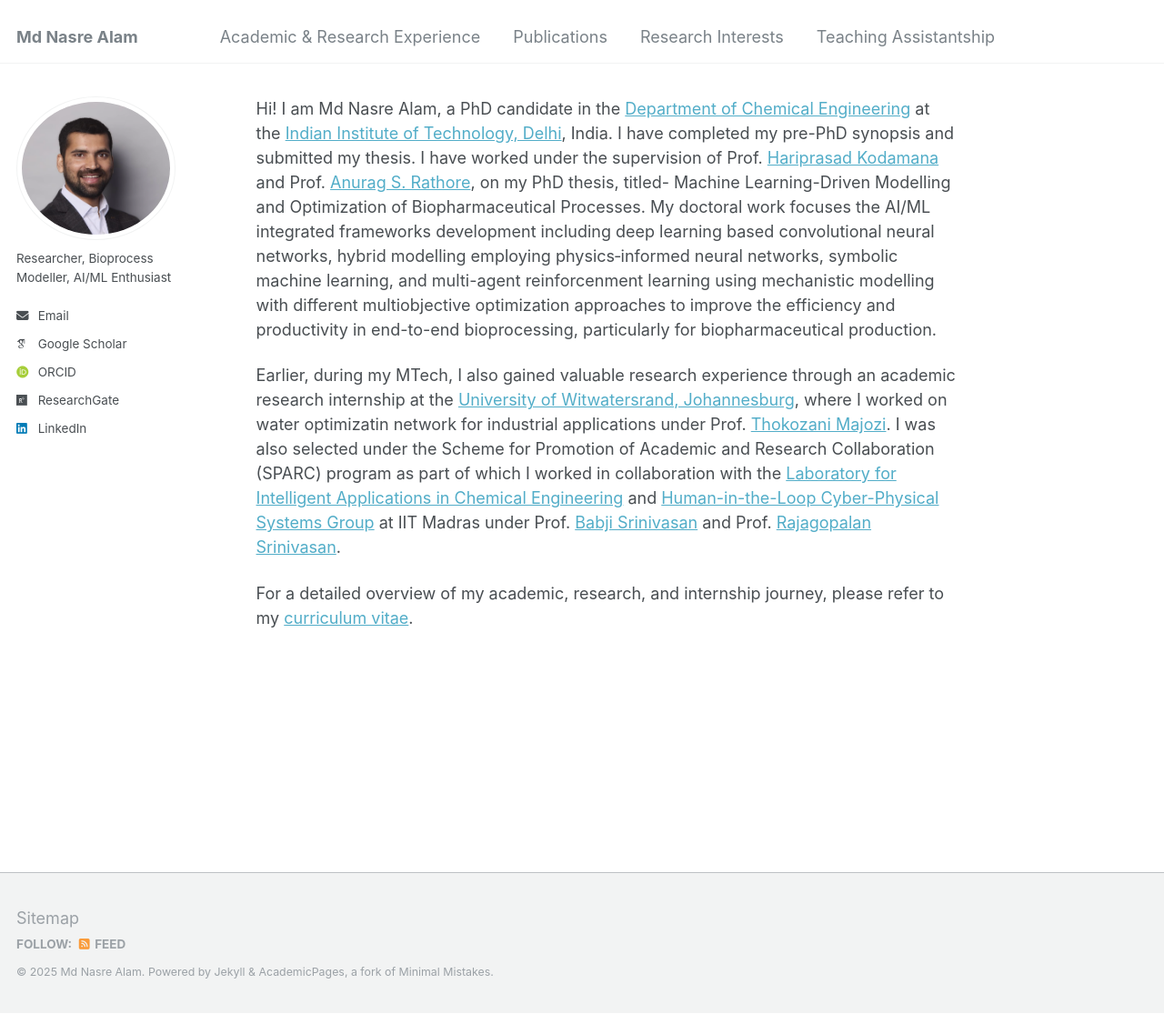
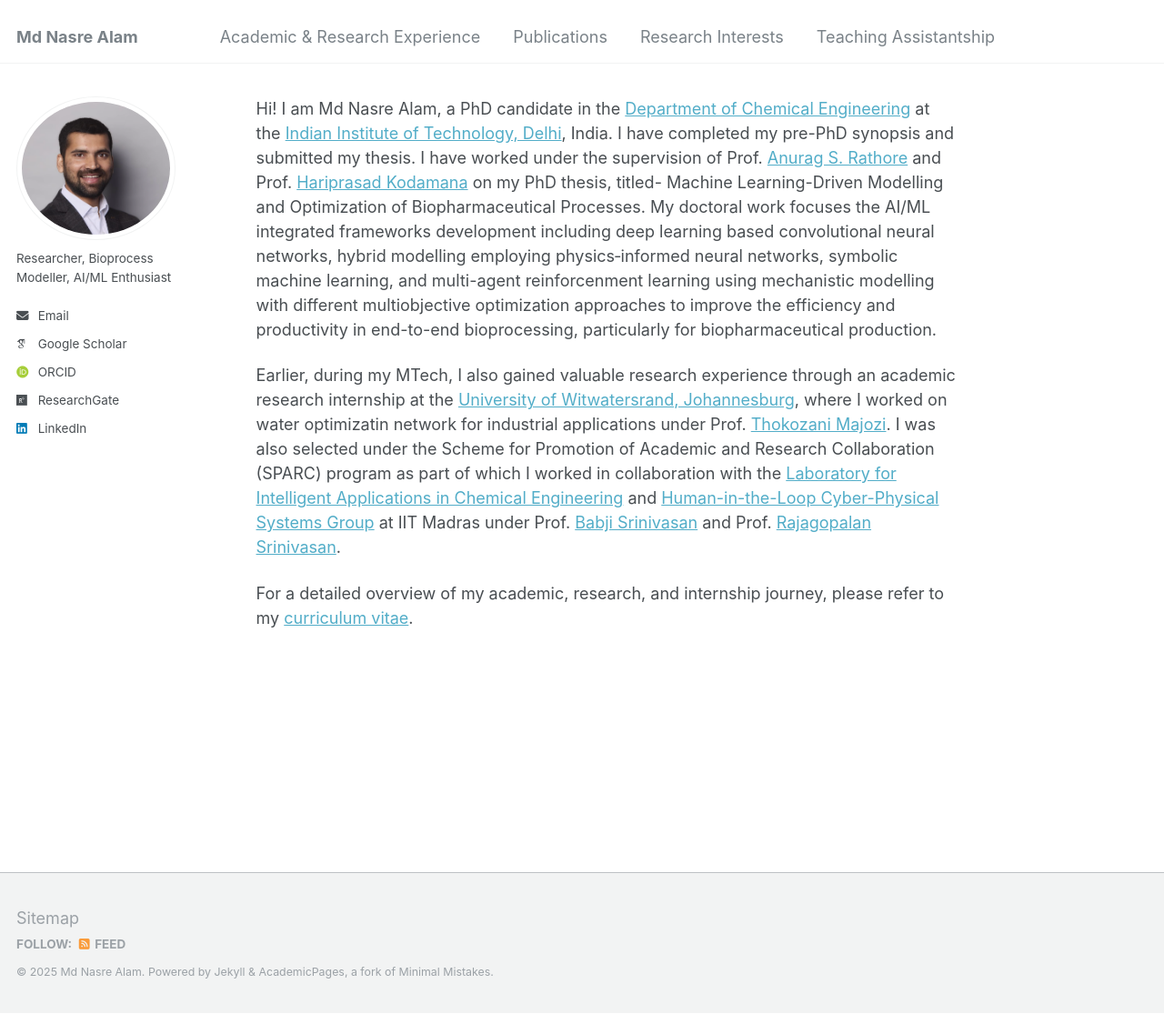
Before and after one commit to mdnasreiit/mdnasreiit.github.io, a Jekyll site: the page built from _pages/about.md, in a window 1280 px wide and 1115 px high. Shown: the whole window at 91% size. Built offline with Jekyll 4.4.1, drawn with Linux system fonts in a browser that asks for light colours; some web fonts are replaced.

```diff
--- a/_pages/about.md
+++ b/_pages/about.md
@@ -7,7 +7,7 @@ redirect_from:
   - /about.html
 ---
 
-Hi! I am Md Nasre Alam, a PhD candidate in the [Department of Chemical Engineering](https://chemical.iitd.ac.in/) at the [Indian Institute of Technology, Delhi](https://home.iitd.ac.in/), India. I have completed my pre-PhD synopsis and submitted my thesis. I have worked under the supervision of Prof. [Hariprasad Kodamana](https://web.iitd.ac.in/~kodamana/index.html) and Prof. [Anurag S. Rathore](https://www.biotechcmz.com/), on my PhD thesis, titled- Machine Learning-Driven Modelling and Optimization of Biopharmaceutical Processes. My doctoral work focuses the AI/ML integrated frameworks development including deep learning based convolutional neural networks, hybrid modelling employing physics‐informed neural networks, symbolic machine learning, and multi-agent reinforcenment learning using mechanistic modelling with different multiobjective optimization approaches to improve the efficiency and productivity in end-to-end bioprocessing, particularly for biopharmaceutical production.
+Hi! I am Md Nasre Alam, a PhD candidate in the [Department of Chemical Engineering](https://chemical.iitd.ac.in/) at the [Indian Institute of Technology, Delhi](https://home.iitd.ac.in/), India. I have completed my pre-PhD synopsis and submitted my thesis. I have worked under the supervision of Prof. [Anurag S. Rathore](https://www.biotechcmz.com/) and Prof. [Hariprasad Kodamana](https://web.iitd.ac.in/~kodamana/index.html) on my PhD thesis, titled- Machine Learning-Driven Modelling and Optimization of Biopharmaceutical Processes. My doctoral work focuses the AI/ML integrated frameworks development including deep learning based convolutional neural networks, hybrid modelling employing physics‐informed neural networks, symbolic machine learning, and multi-agent reinforcenment learning using mechanistic modelling with different multiobjective optimization approaches to improve the efficiency and productivity in end-to-end bioprocessing, particularly for biopharmaceutical production.
 
 Earlier, during my MTech, I also gained valuable research experience through an academic research internship at the [University of Witwatersrand, Johannesburg](https://www.wits.ac.za/), where I worked on water optimizatin network for industrial applications under Prof. [Thokozani Majozi](https://www.wits.ac.za/about-wits/office-of-the-vice-chancellor/faculty-deans/thokozani-majozi/). I was also selected under the Scheme for Promotion of Academic and Research Collaboration (SPARC) program as part of which I worked in collaboration with the [Laboratory for Intelligent Applications in Chemical Engineering](https://home.iitm.ac.in/raj/) and [Human-in-the-Loop Cyber-Physical Systems Group](https://home.iitm.ac.in/babji.srinivasan/index.html) at IIT Madras under Prof. [Babji Srinivasan](https://home.iitm.ac.in/babji.srinivasan/index.html) and Prof. [Rajagopalan Srinivasan](https://home.iitm.ac.in/raj/index.html).
 
```
